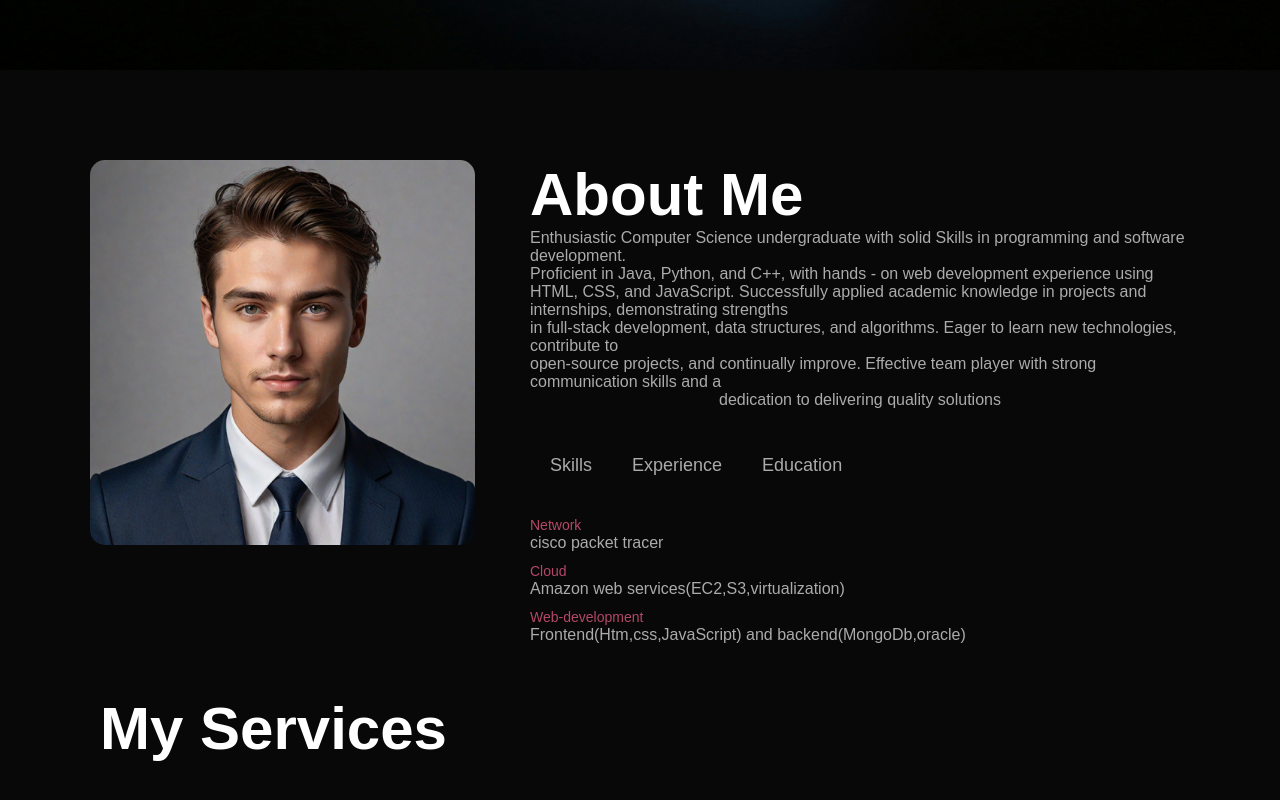
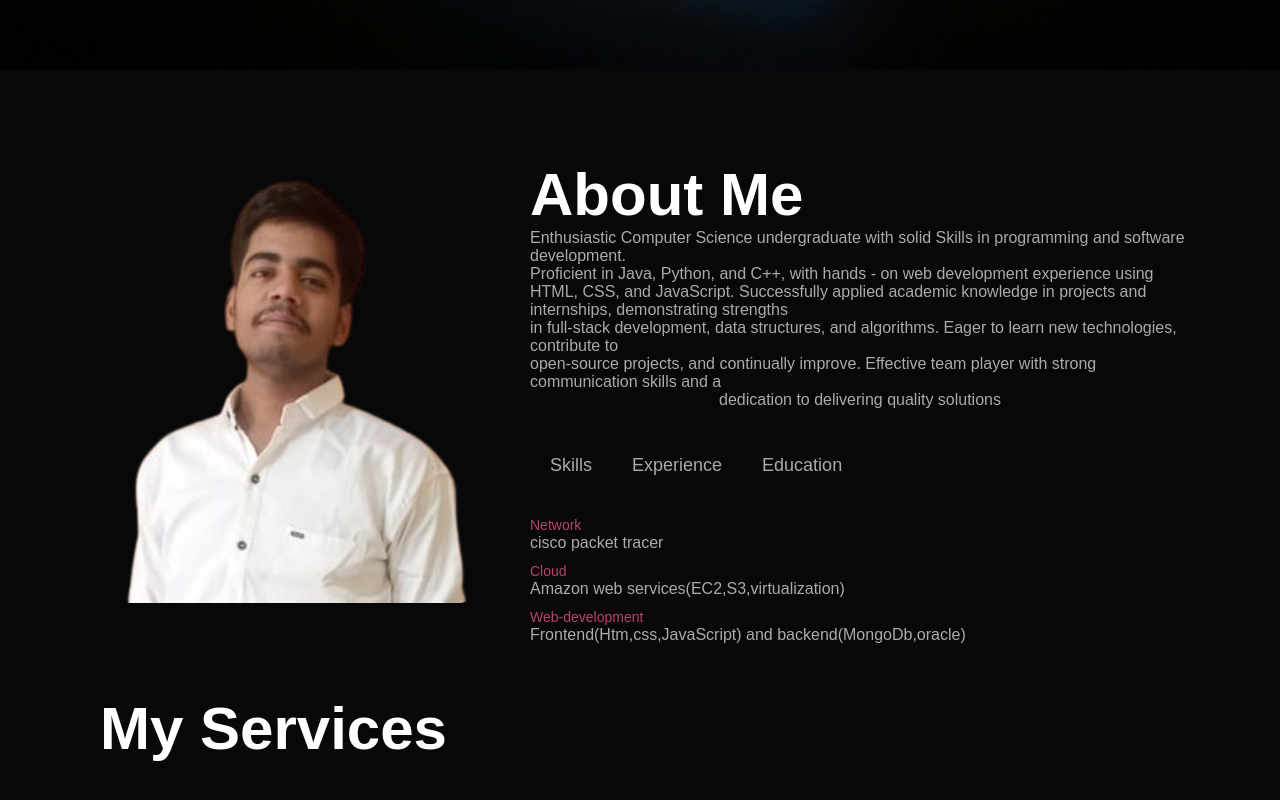
Before and after one commit to coderar123/portfolioAryan, a plain HTML site: page portfolio/index.html in a window 1280 px wide. Shown: the part 730-1530 px from the top of the page. Drawn offline with Linux system fonts and the light colour scheme.

Commit message:
Update index.html

```diff
--- a/portfolio/index.html
+++ b/portfolio/index.html
@@ -32,7 +32,7 @@
     <div class="container">
         <div class="row">
             <div class="about-col1">
-                <img src="images/user.png" alt="User">
+                <img src="image_aryan-removebg-preview.png" alt="User">
             </div>
             <div class="about-col2">
                 <h1 class="subtitle">About Me</h1>
```
